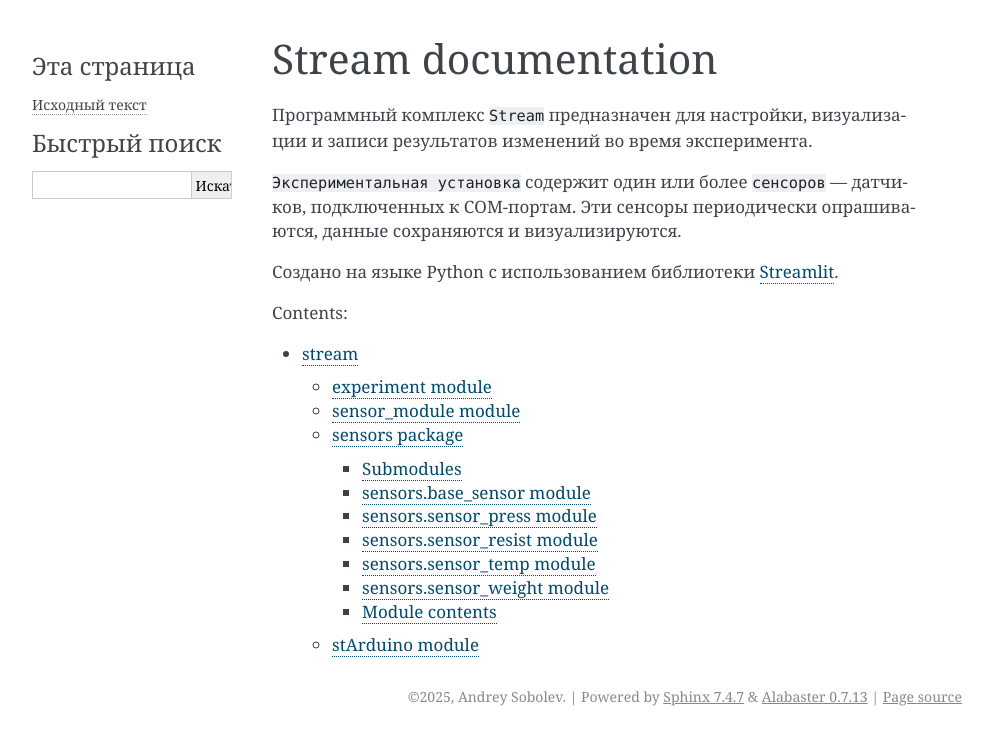
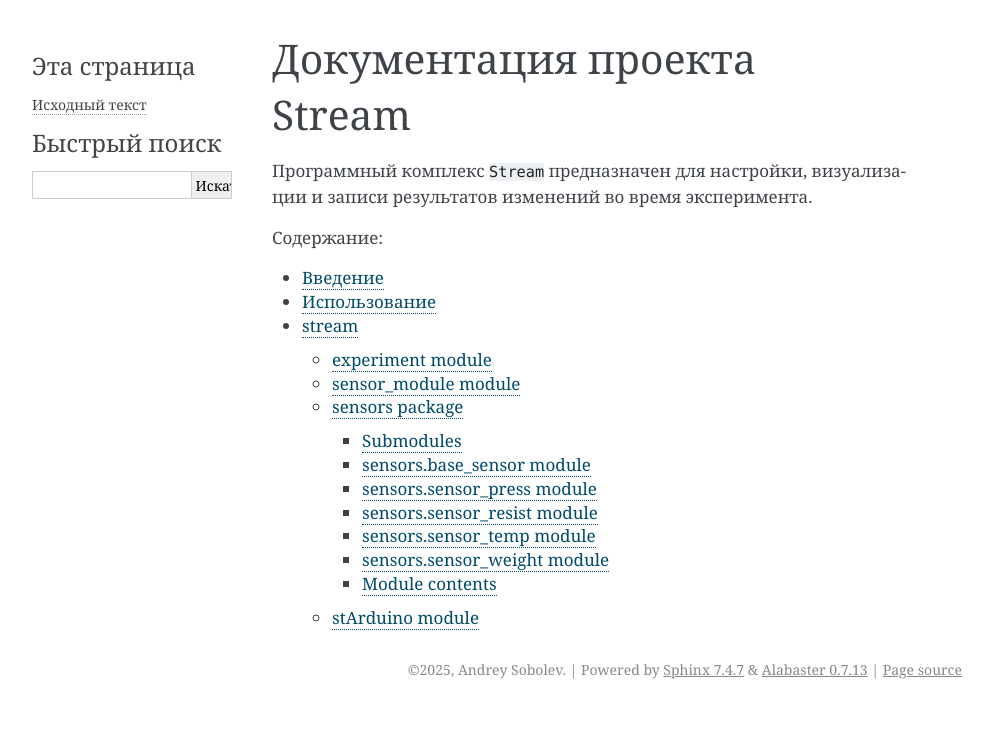
Before and after one commit to dyukh/stream, a Sphinx documentation site: the page built from docs/source/index.rst, in a window 1280 px wide. Shown: the top 745 px of the page, without its empty margins (148-1141 px from the left). Built offline with Sphinx 7.4.7, drawn with Linux system fonts in a browser that asks for light colours.

Commit message:
Documentation

```diff
--- a/docs/source/index.rst
+++ b/docs/source/index.rst
@@ -3,22 +3,17 @@
    You can adapt this file completely to your liking, but it should at least
    contain the root `toctree` directive.
 
-Stream documentation
-====================
+==================================
+Документация проекта Stream
+==================================
 
 Программный комплекс ``Stream`` предназначен для
 настройки, визуализации и записи результатов изменений во время эксперимента.
 
-``Экспериментальная установка`` содержит один или более ``сенсоров`` --- датчиков,
-подключенных к COM-портам. Эти сенсоры периодически опрашиваются, данные сохраняются
-и визуализируются.
+.. toctree::
+   :maxdepth: 4
+   :caption: Содержание:
 
-Создано на языке Python с использованием библиотеки `Streamlit`_.
-
-.. _Streamlit: https://streamlit.io/
-
-.. toctree::
-   :maxdepth: 3
-   :caption: Contents:
-
+   intro
+   chap1
    modules
```
Also changed, not shown: docs/source/chap1.rst (added, +8 -0 lines), docs/source/intro.rst (added, +10 -0 lines), docs/source/pics/MainWindowDark.png (added), docs/source/pics/MainWindowLight.png (added).
